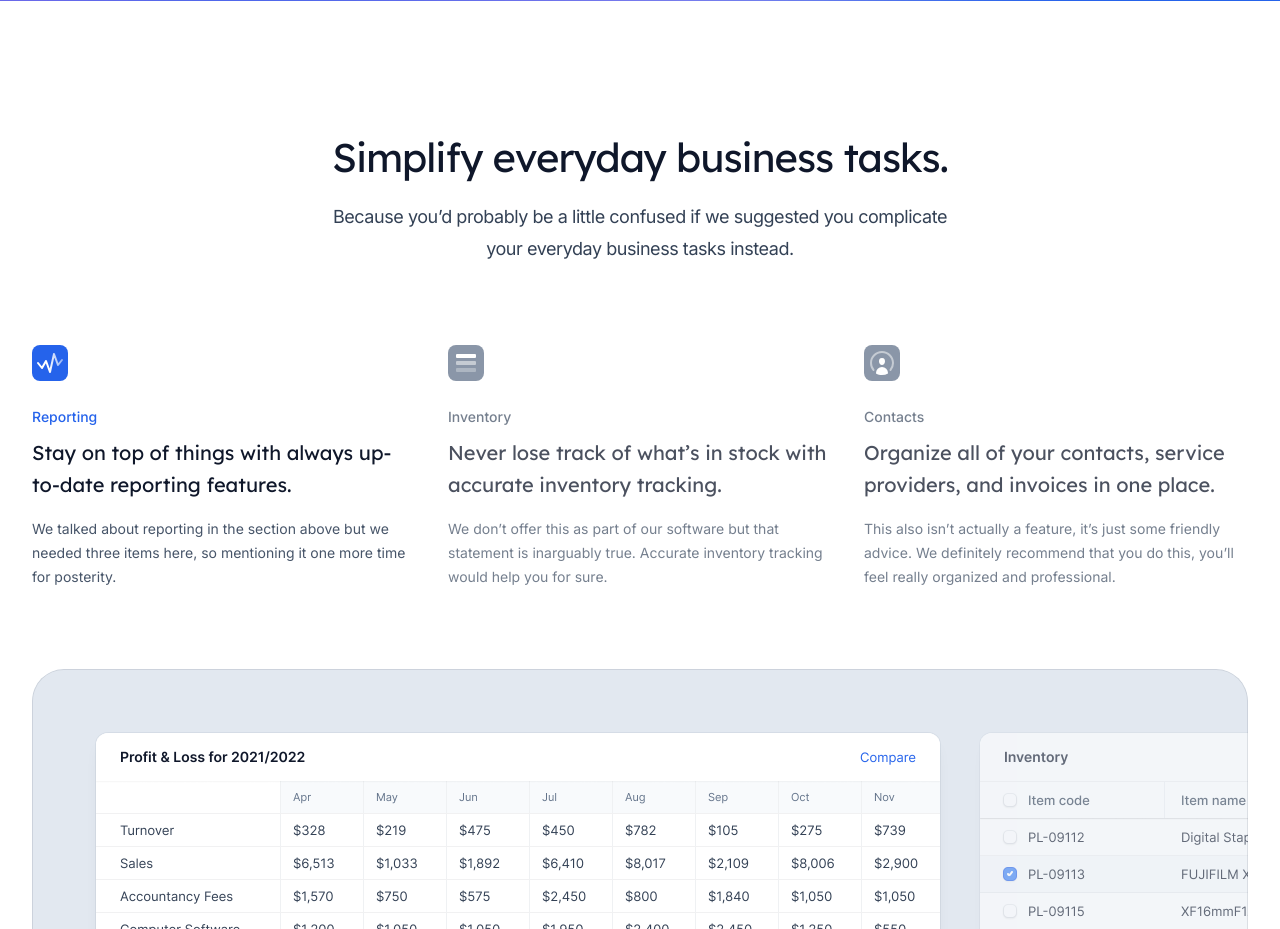
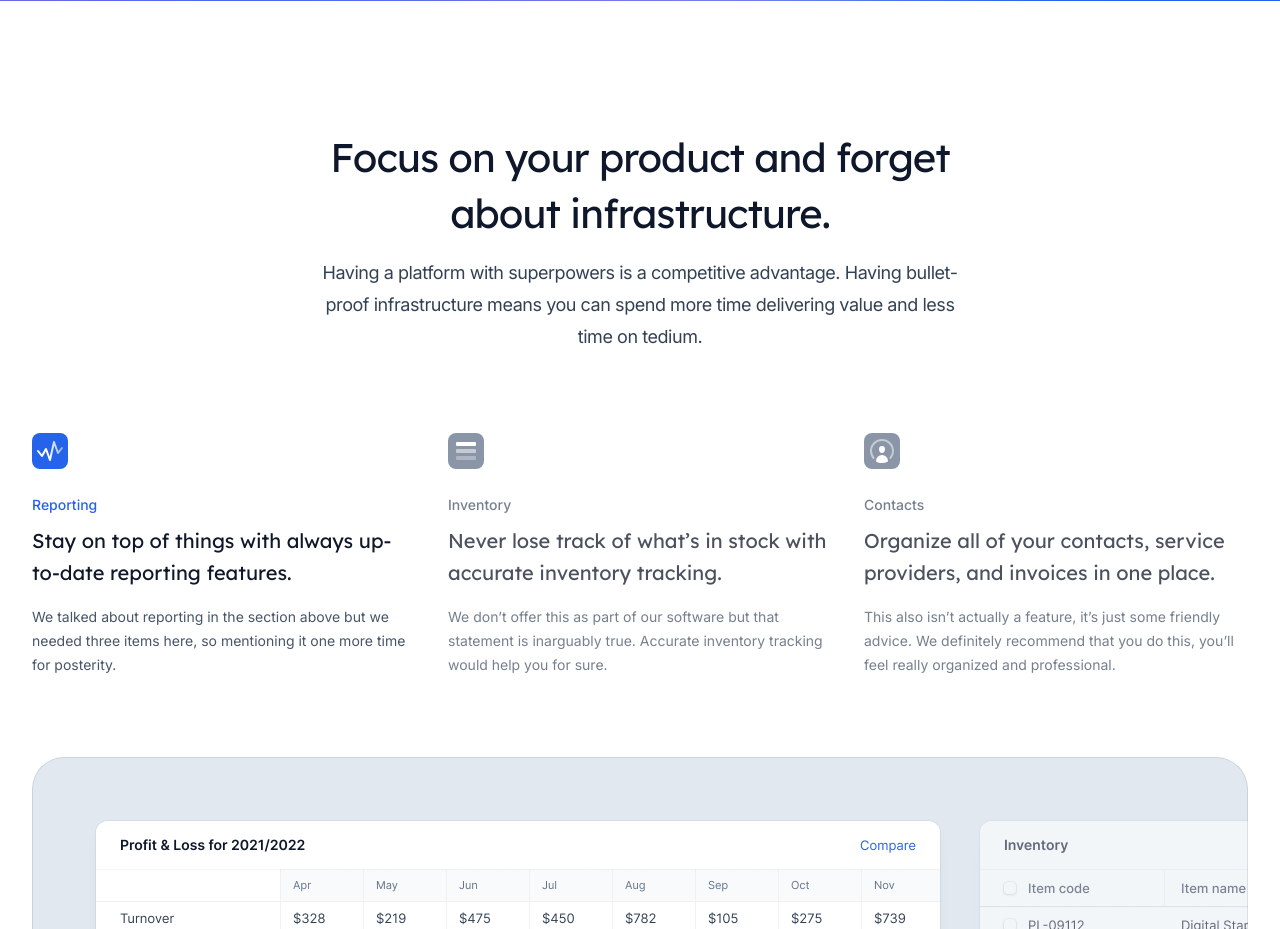
Before and after one commit to whiterabbittech/website, a Next.js app: page / in a window 1280 px wide. Shown: the part 2100-3029 px from the top of the page. Built offline with nearby package versions, Linux system fonts and the light colour scheme.

Commit message:
Touch up secondary features section

```diff
--- a/src/components/SecondaryFeatures.jsx
+++ b/src/components/SecondaryFeatures.jsx
@@ -8,7 +8,10 @@ import screenshotContacts from '@/images/screenshots/contacts.png'
 import screenshotInventory from '@/images/screenshots/inventory.png'
 import screenshotProfitLoss from '@/images/screenshots/profit-loss.png'
 
-const features = [
+const copy = {
+  section_title: 'Focus on your product and forget about infrastructure.',
+  section_subtitle: 'Having a platform with superpowers is a competitive advantage. Having bullet-proof infrastructure means you can spend more time delivering value and less time on tedium.',
+  features: [
     {
       name: 'Reporting',
       summary: 'Stay on top of things with always up-to-date reporting features.',
@@ -96,6 +99,9 @@ const features = [
     },
   ]
 
+};
+
+
 function Feature({ feature, isActive, className, ...props }) {
   return (
     <div
@@ -131,7 +137,7 @@ function Feature({ feature, isActive, className, ...props }) {
 function FeaturesMobile() {
   return (
     <div className="-mx-4 mt-20 flex flex-col gap-y-10 overflow-hidden px-4 sm:-mx-6 sm:px-6 lg:hidden">
-      {features.map((feature) => (
+      {copy.features.map((feature) => (
         <div key={feature.name}>
           <Feature feature={feature} className="mx-auto max-w-2xl" isActive />
           <div className="relative mt-10 pb-10">
@@ -157,7 +163,7 @@ function FeaturesDesktop() {
       {({ selectedIndex }) => (
         <>
           <Tab.List className="grid grid-cols-3 gap-x-8">
-            {features.map((feature, featureIndex) => (
+            {copy.features.map((feature, featureIndex) => (
               <Feature
                 key={feature.name}
                 feature={{
@@ -176,7 +182,7 @@ function FeaturesDesktop() {
           </Tab.List>
           <Tab.Panels className="relative mt-20 overflow-hidden rounded-4xl bg-slate-200 px-14 py-16 xl:px-16">
             <div className="-mx-5 flex">
-              {features.map((feature, featureIndex) => (
+              {copy.features.map((feature, featureIndex) => (
                 <Tab.Panel
                   static
                   key={feature.name}
@@ -216,11 +222,10 @@ export function SecondaryFeatures() {
       <Container>
         <div className="mx-auto max-w-2xl md:text-center">
           <h2 className="font-display text-3xl tracking-tight text-slate-900 sm:text-4xl">
-            Simplify everyday business tasks.
+            {copy.section_title}
           </h2>
           <p className="mt-4 text-lg tracking-tight text-slate-700">
-            Because you’d probably be a little confused if we suggested you
-            complicate your everyday business tasks instead.
+            {copy.section_subtitle}
           </p>
         </div>
         <FeaturesMobile />
```
Lines whose indentation alone changed are shown as unchanged.
